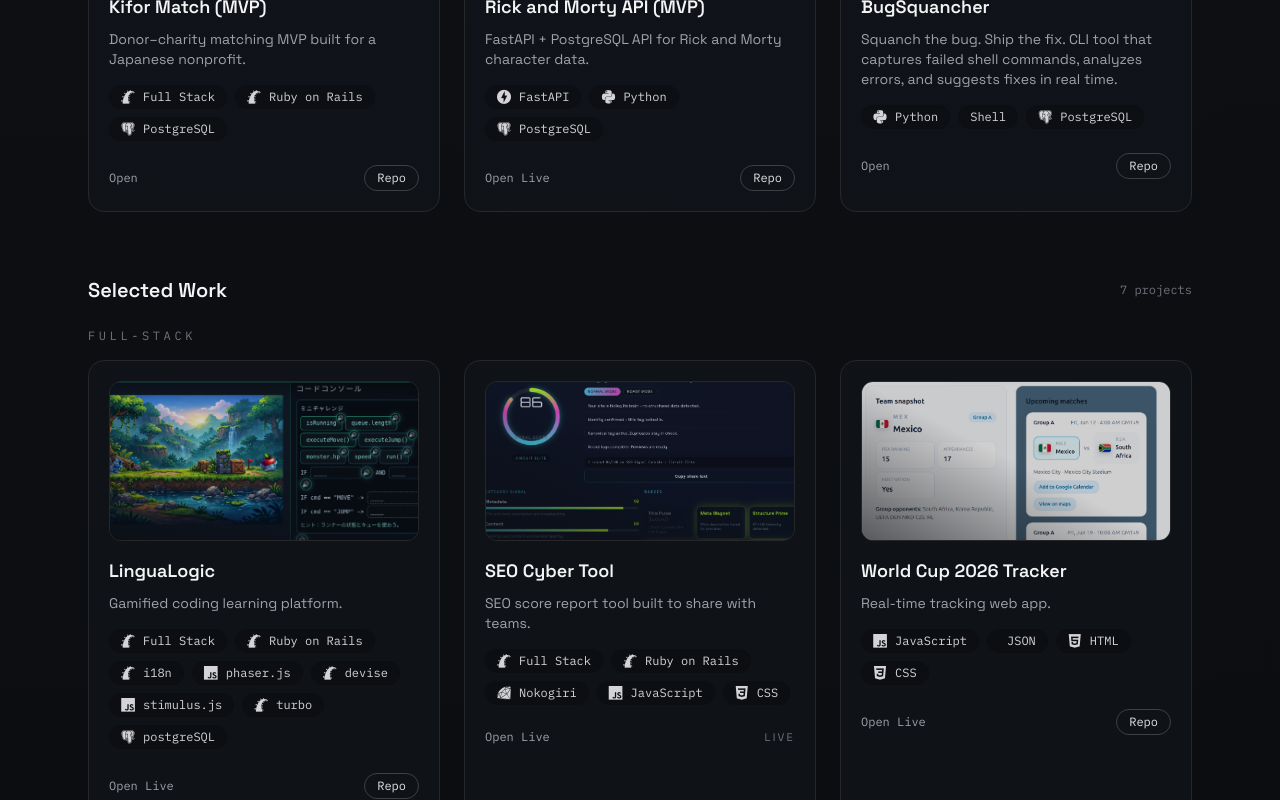
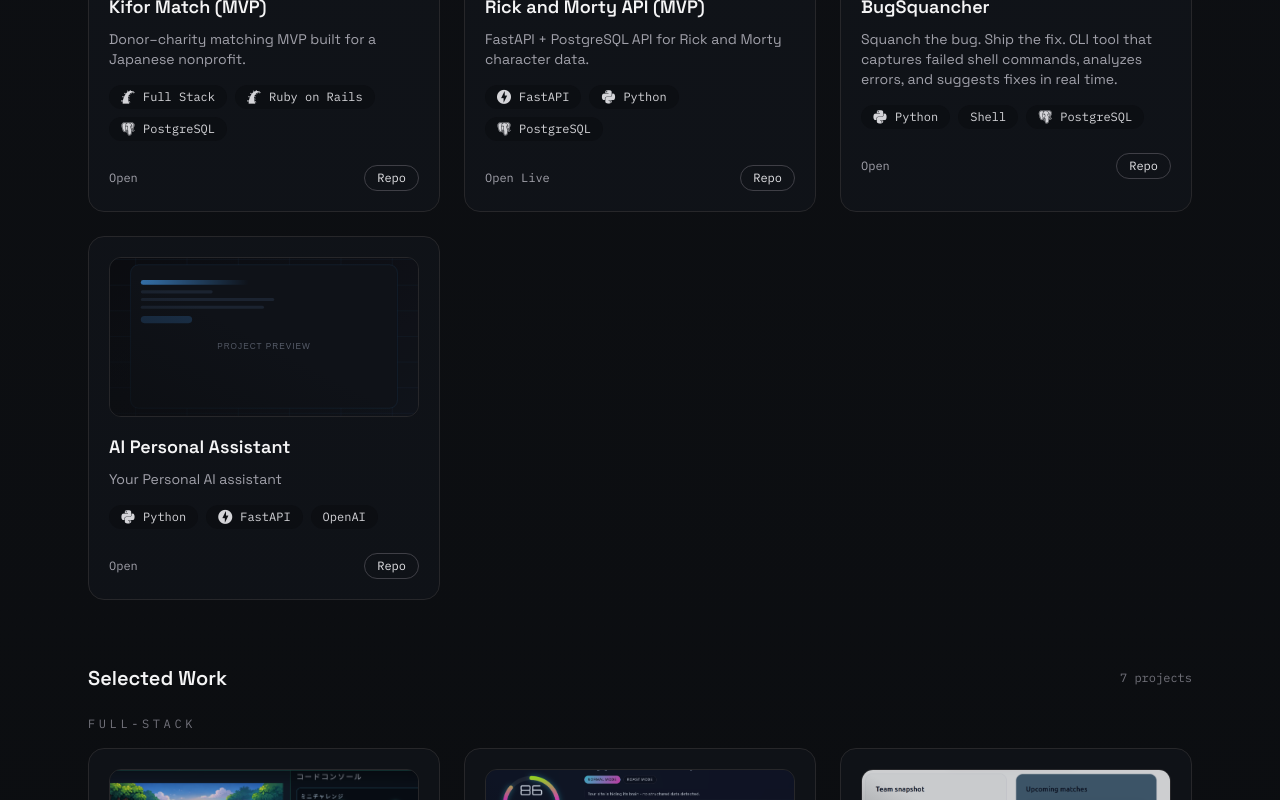
Before and after one commit to Hishamkhashman1/portfolio, a Next.js app: page / in a window 1280 px wide. Shown: the part 1708-2508 px from the top of the page. Built offline with nearby package versions, Linux system fonts and the light colour scheme.

Commit message:
added ai personal assistant

```diff
--- a/data/projects.ts
+++ b/data/projects.ts
@@ -118,4 +118,13 @@ export const projects: Project[] = [
     category: "Selected Work",
     subCategory: "Full-Stack"
   },
+{
+    title: "AI Personal Assistant",
+    description: "Your Personal AI assistant",
+    stack: ["Python","FastAPI", "OpenAI"],
+    image: "/projects/placeholder.svg",
+    liveUrl: "",
+    repoUrl: "https://github.com/hishamkhashman1/ai-personal-assistant",
+    category: "Current Projects"
+  },
 ];
```
